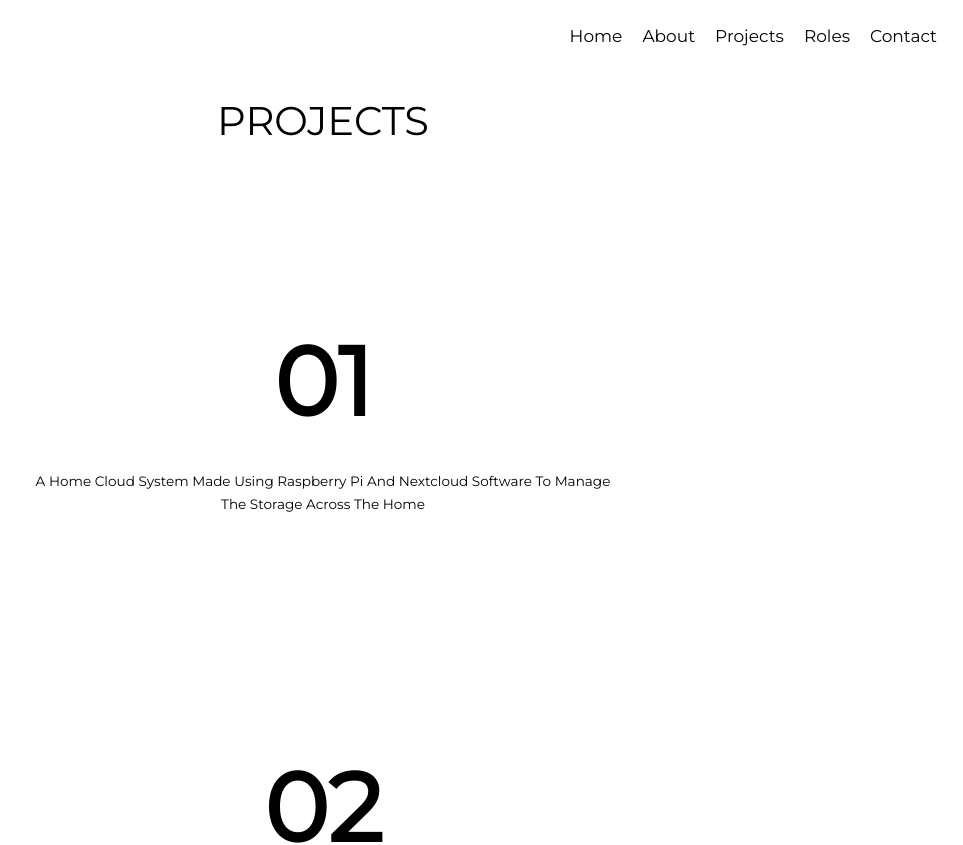
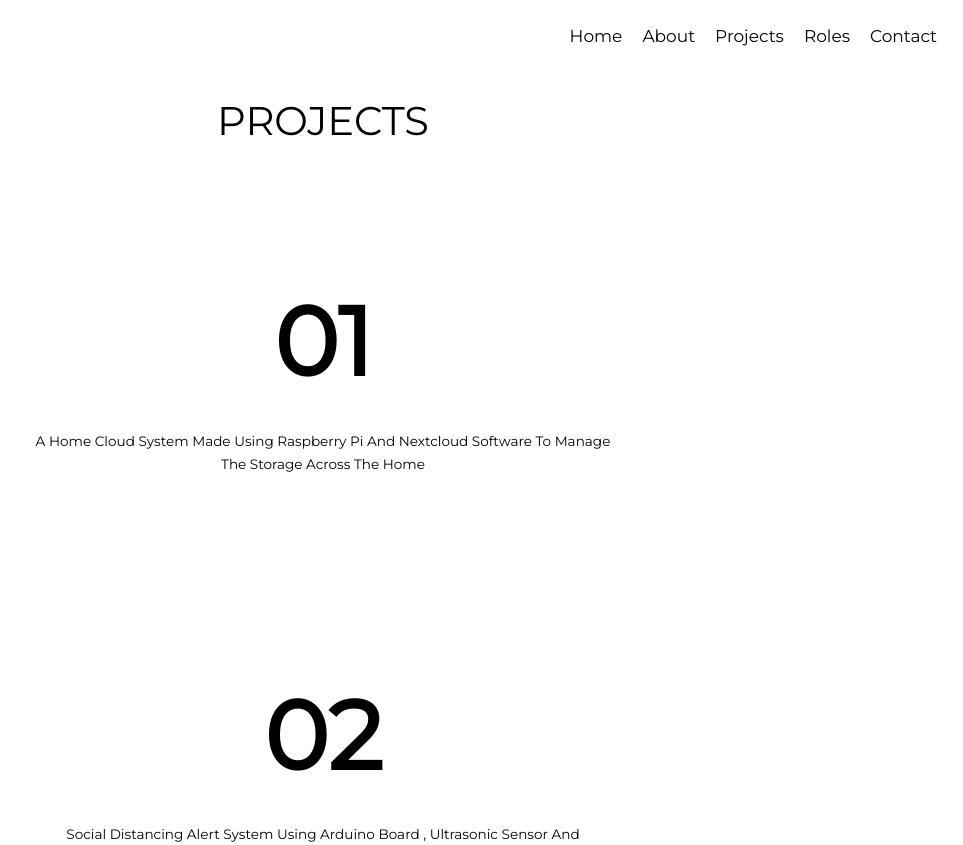
Before and after one commit to Pinto565/portfolio-react, a React (Create React App) app: page /projects in a window 1280 px wide. Shown: the top 845 px of the page, without its empty margins (317-1280 px from the left). Built offline with nearby package versions, Linux system fonts and the light colour scheme.

Commit message:
Update App.css

```diff
--- a/src/App.css
+++ b/src/App.css
@@ -123,11 +123,11 @@ body {
   align-items: center;
   flex-wrap: wrap;
   justify-content: center;
-  margin-top: 4rem;
+  margin-top: 2rem;
 }
 
 .project-content {
-  margin: 5rem 0rem;
+  margin: 4rem 0rem;
   padding: 1rem;
   text-align: center;
   width: 40rem;
```
